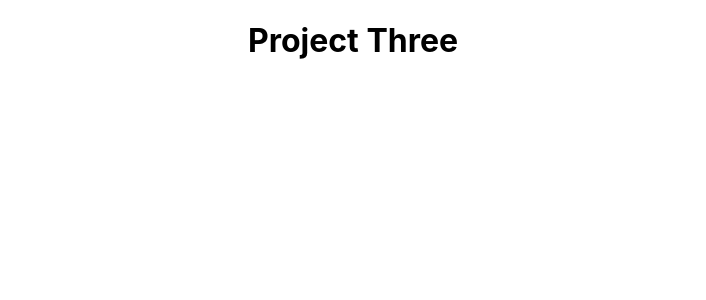
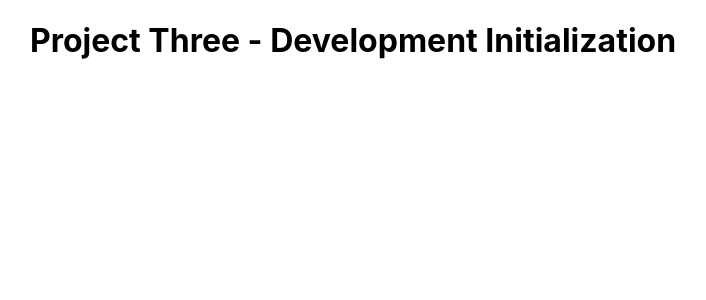
Before and after one commit to LucPasq/projectThreeReactApp, a React (Create React App) app: page / in a window 1280 px wide. Shown: the top 300 px of the page, without its empty margins (287-993 px from the left). Built offline with nearby package versions, Linux system fonts and the light colour scheme.

Commit message:
dev branch

```diff
--- a/src/App.js
+++ b/src/App.js
@@ -5,7 +5,7 @@ import axios from 'axios';
 function App() {
   return (
     <div className="App">
-      <h1>Project Three</h1>
+      <h1>Project Three - Development Initialization</h1>
     </div>
   );
 }
```
